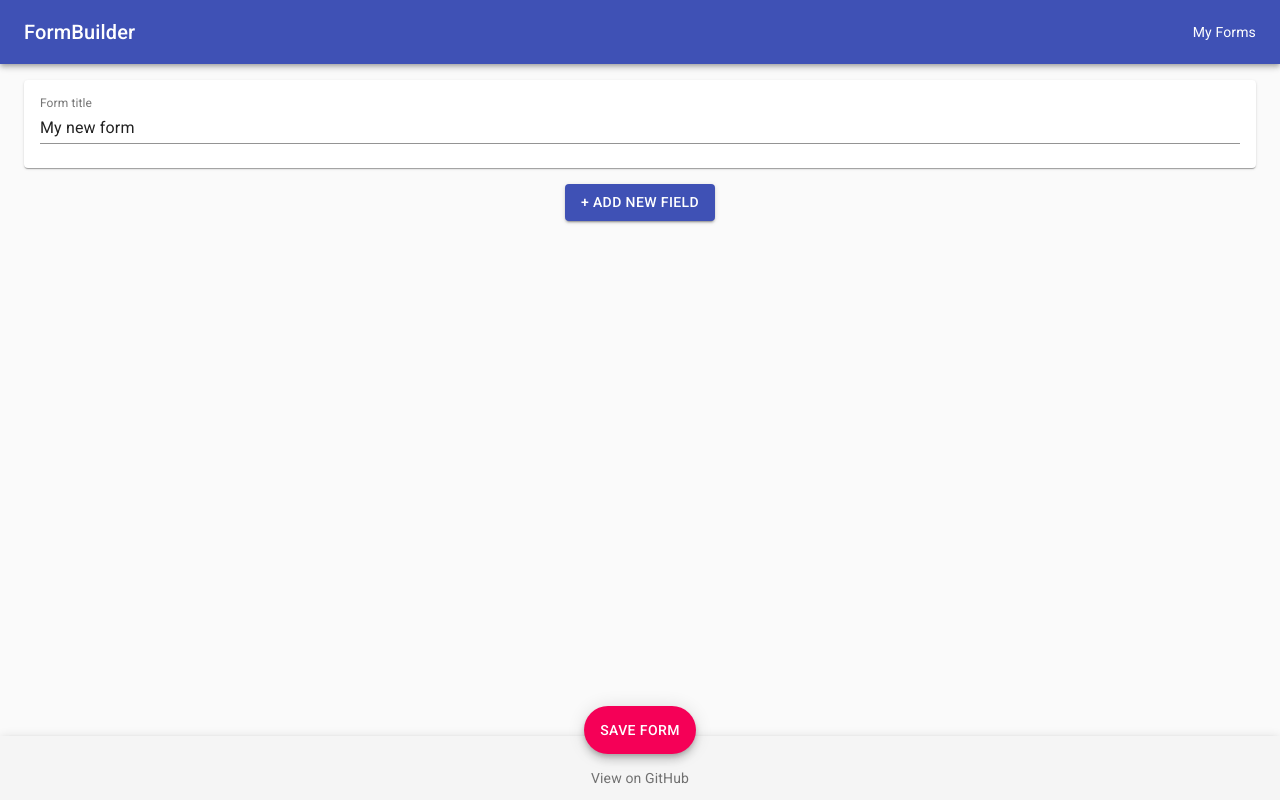
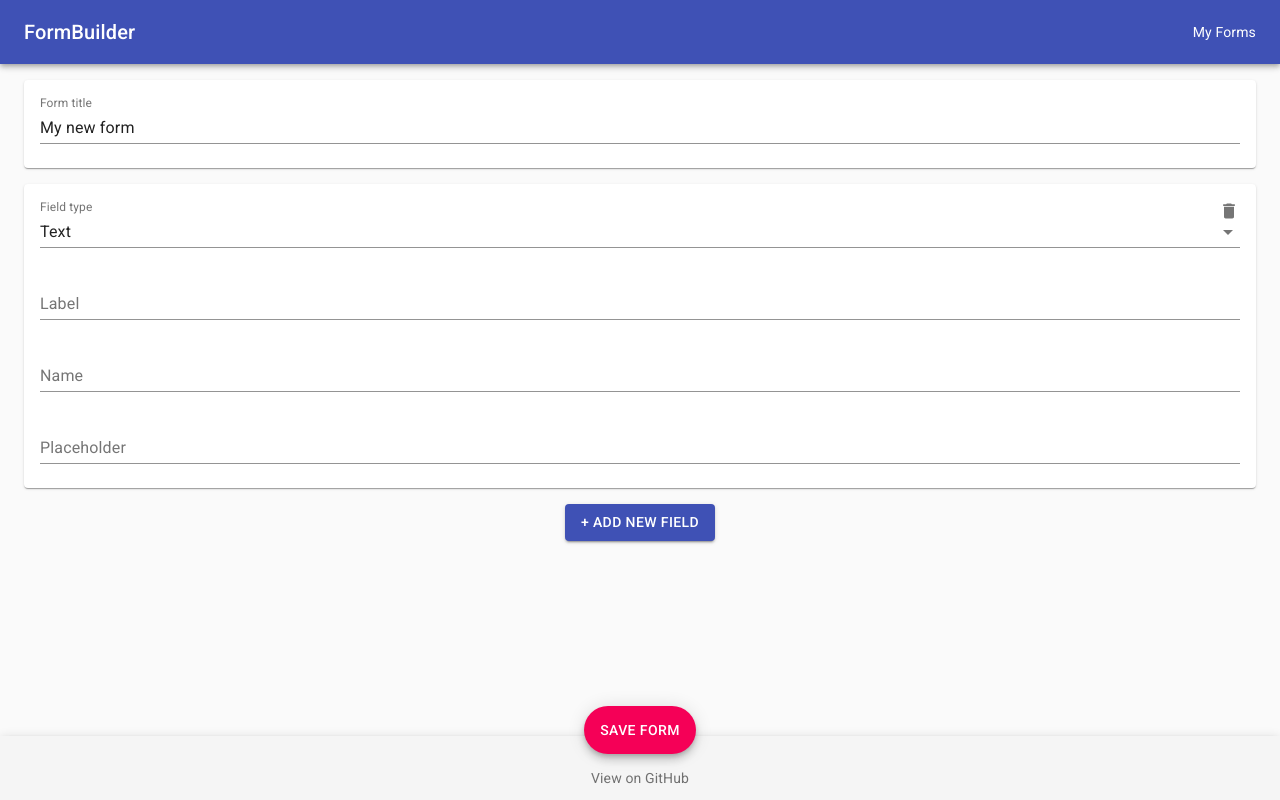
Before and after one commit to cousinzodin/form-builder, a React (Create React App) app: page /constructor in a window 1280 px wide. Both pictures are taken after a click on the button "+ ADD NEW FIELD". Built offline with nearby package versions, Linux system fonts and the light colour scheme.

Commit message:
add form constructor

```diff
--- a/src/components/pages/FormConstructorPage.js
+++ b/src/components/pages/FormConstructorPage.js
@@ -7,6 +7,8 @@ import Layout from '../layout/Layout';
 //import FormItem from '../shared/FormItem';
 import FormConstructorItem from '../shared/FormConstructorItem';
 import FormInput from '../shared/FormInput';
+import ButtonDelete from "../shared/ButtonDelete";
+
 
 
 const StyledPaper = styled(Paper)(theme => ({
@@ -16,6 +18,7 @@ const StyledPaper = styled(Paper)(theme => ({
   marginTop: theme.spacing(2),
   color: theme.palette.text.secondary,
   textAlign: 'left',
+  position: 'relative'
 }));
 
 export default class FormConstructorPage extends React.Component {
@@ -34,29 +37,78 @@ export default class FormConstructorPage extends React.Component {
     }
   }
 
+  save = (e) => {
+    e.preventDefault();
+    const id = this.props.match.params.id;
+    console.log("save", this.state.form, id);
+    // if (id) {
+    //   axios.put(ENDPOINT + "forms/" + id, this.state.form)
+    //     .then(response => {
+    //       console.log(response);
+    //     });
+    // } else {
+    //   axios.post(ENDPOINT + "forms/new", this.state.form)
+    //     .then(response => {
+    //       console.log(response);
+    //     });
+    // }
+  }
+
+  addField = () => {
+    const newField = {
+      type: "text",
+      name: "",
+      label: "",
+      placeholder: "",
+    }
+    const updatedForm = {name: this.state.form.name, fields: [...this.state.form.fields, newField]};
+    this.setState({form: updatedForm});
+  }
+
+  deleteField = name => {
+    const updatedFields = this.state.form.fields.filter(item => item.name !== name);
+     console.log("delete", name, updatedFields);
+    this.setState({form: {name: this.state.form.name, fields: updatedFields}});
+  }
+
+  handleFieldChange = (field, index) => {
+    console.log(field);
+    const updatedFields = [...this.state.form.fields];
+    updatedFields[index] = field;
+    this.setState({form: {name: this.state.form.name, fields: updatedFields}});
+    // console.log(updatedFields);
+  }
+
+  handleNameChange = (e) => {
+    this.setState({form: {name: e.target.value, fields: this.state.form.fields}});
+  }
+
   render() {
     let content = <CircularProgress />;
     if (this.state.form) {
       content =
         <React.Fragment>
           <StyledPaper>
-            <FormInput label="Form title" id="new-form-title-field" placeholder="My new form" value={this.state.form.name} />
+            <FormInput onChange={this.handleNameChange} label="Form title" id="new-form-title-field" placeholder="My new form" value={this.state.form.name} />
           </StyledPaper>
-          {this.state.form.fields.map(field => (
-            <StyledPaper key={field.name}>
-              <FormConstructorItem type={field.type}
+          {this.state.form.fields.map((field, index) => (
+            <StyledPaper key={field.name + index}>
+              <ButtonDelete onClick={() => this.deleteField(field.name)}/>
+              <FormConstructorItem
+                onFieldChange={(field) => this.handleFieldChange(field, index)}
+                type={field.type}
                 name={field.name}
                 label={field.label}
                 placeholder={field.placeholder}
-                options={field.items}
-                defaultOption={field.default} />
+                items={field.items}
+                default={field.default} />
             </StyledPaper>
           ))}
-          <Button variant="contained" color="primary">+ Add new field</Button>
+          <Button onClick={this.addField} variant="contained" color="primary">+ Add new field</Button>
         </React.Fragment>;
     }
     return (
-      <Layout withLink action={<Fab variant="extended" color="secondary" disabled={!this.state.form}> Save Form </Fab>}>
+      <Layout component="form" onSubmit={this.save} withLink action={<Fab variant="extended" color="secondary" type="submit" disabled={!this.state.form}> Save Form </Fab>}>
         {content}
       </Layout>
     );
--- /dev/null
+++ b/src/components/shared/ButtonDelete.js
@@ -0,0 +1,30 @@
+import React from 'react';
+import PropTypes from 'prop-types';
+import {makeStyles} from '@material-ui/core/styles';
+import {IconButton} from '@material-ui/core/';
+import DeleteIcon from '@material-ui/icons/Delete';
+
+const useStyles = makeStyles(theme => ({
+  btn: {
+    position: "absolute",
+    top: '5px',
+    right: '5px',
+    zIndex: 10,
+  },
+}));
+
+
+export default function FormInput(props) {
+  const classes = useStyles();
+  const {onClick} = props;
+
+  return (
+    <IconButton onClick={onClick} aria-label="delete" className={classes.btn}>
+      <DeleteIcon fontSize="small" />
+    </IconButton>
+  )
+}
+
+FormInput.propTypes = {
+  onClick: PropTypes.func,
+};
--- a/src/components/shared/FormConstructorItem.js
+++ b/src/components/shared/FormConstructorItem.js
@@ -1,12 +1,13 @@
 import React from 'react';
 import PropTypes from 'prop-types';
-import {makeStyles} from '@material-ui/core/styles';
+import styled from '../hoc/styled';
 import FormInput from "./FormInput";
+import ButtonDelete from "./ButtonDelete";
 import FormSelect from "./FormSelect";
+import {formatToSnakeCase} from "../../utils";
 import {Button, Paper, Typography} from '@material-ui/core';
 
-const useStyles = makeStyles(theme => ({
-  paper: {
+const StyledPaper = styled(Paper)(theme => ({
   padding: theme.spacing(2),
   paddingTop: 0,
   marginBottom: theme.spacing(1),
@@ -15,41 +16,135 @@ const useStyles = makeStyles(theme => ({
   border: '1px solid',
   borderColor: theme.palette.text.secondary,
   textAlign: 'left',
-  },
-  centered: {
+  position: 'relative'
+}));
+
+const CenteredText = styled(Typography)(theme => ({
   textAlign: 'center',
   paddingTop: theme.spacing(2),
-  }
 }));
 
 
-export default function FormConstructorItem(props) {
-  const classes = useStyles();
-  const {type, name, label, placeholder, options, defaultOption} = props;
-  const types = [{name: 'Text', value: 'text'}, {name: 'Number', value: 'number'}, {name: 'Dropdown', value: 'dropdown'}, {name: 'Checkmark', value: 'checkmark'}];
+export default class FormConstructorItem extends React.Component {
+  constructor(props) {
+    super();
+    this.state = {
+      type: props.type,
+      name: props.name,
+      placeholder: props.placeholder || "",
+      label: props.label,
+      items: props.items || [],
+      defaultOption: props.defaultOption || 0,
+      defaults: [],
+    }
+  }
 
+  types = [{name: 'Text', value: 'text'}, {name: 'Number', value: 'number'}, {name: 'Dropdown', value: 'dropdown'}, {name: 'Checkmark', value: 'checkmark'}];
+
+  componentDidMount() {
+    this.updateDefaults();
+  }
+
+  updateDefaults = () => {
+    const updated = this.state.items.map((o, i) => ({
+      name: o.name,
+      value: i,
+    }));
+    this.setState({defaults: updated});
+  }
+
+  onChange = (e) => {
+    const {name, value} = e.target;
+    const updatedState = {};
+    updatedState[name] = name === "name" ? formatToSnakeCase(value) : value;
+    this.setState(updatedState);
+  }
+
+  onOptionChange = (e, index) => {
+    const {name, value} = e.target;
+    const updatedOptions = [...this.state.items];
+    updatedOptions[index][name] = name === "value" ? formatToSnakeCase(value) : value;
+    this.setState({items: updatedOptions});
+    this.updateDefaults();
+  }
+
+  onDefaultChange = (e) => {
+    const updatedState = {...this.state, defaultOption: e.target.value};
+    this.setState(updatedState);
+    this.save(updatedState);
+  }
+
+  onTypeChange = (e) => {
+    const {value} = e.target;
+    const updatedState = {...this.state, type: value};
+    if (value === "dropdown") {
+      updatedState.items = updatedState.items ? updatedState.items : [];
+    } else {
+      updatedState.items = undefined;
+    }
+    this.setState(updatedState);
+    this.save(updatedState);
+  }
+
+  addOption = () => {
+    this.setState({items: [...this.state.items, {name: "", value: ""}]});
+  }
+
+  deleteOption = value => {
+    const updatedOptions = this.state.items.filter(item => item.value !== value);
+    this.setState({items: updatedOptions});
+  }
+
+
+  save = (state) => {
+    const {type, name, label, placeholder, items, defaultOption} = state;
+    switch (type) {
+      case 'dropdown':
+        this.props.onFieldChange({type, name, label, items, default: defaultOption});
+        break;
+      case 'checkmark':
+        this.props.onFieldChange({type, name, label});
+        break;
+      default:
+        this.props.onFieldChange({type, name, label, placeholder});
+    }
+  }
+
+  onBlur = () => {
+    this.save(this.state);
+  }
+
+  render() {
+    const {type, name, label, placeholder, items, defaultOption} = this.state;
     return (
       <div>
-      <FormSelect label="Field type" id={"type-field"} options={types} defaultOption={type || types[0]} />
-      <FormInput label="Label" id={"label-field"} placeholder="My field" type="text" value={label} />
-      <FormInput label="Name" id={"name-field"} placeholder="my-field" type="text" value={name} />
-      {type === 'text' || type === 'number' ? <FormInput label="Placeholder" id={"placeholder-field"} placeholder="My helper text" type="text" value={placeholder} /> : null}
+        <FormSelect onChange={this.onTypeChange} label="Field type" name={"type"} options={this.types} value={type} defaultOption={defaultOption} />
+        <FormInput onChange={this.onChange} onBlur={this.onBlur} label="Label" name={"label"} placeholder="My field" type="text" value={label} />
+        <FormInput onBlur={this.onBlur} onChange={this.onChange} label="Name" name={"name"} placeholder="my-field" type="text" value={name} />
+        {type === 'text' || type === 'number' ? <FormInput onChange={this.onChange} onBlur={this.onBlur} label="Placeholder" name={"placeholder"} placeholder="My helper text" type="text" value={placeholder} /> : null}
         {type === 'dropdown' ?
           <React.Fragment>
-          <Typography className={classes.centered}>Add or edit options for your dropdown</Typography>
-          {(options && options.length) ? options.map((option, index) => {
+            <CenteredText>Add or edit options for your dropdown</CenteredText>
+            {(items && items.length) ? items.map((option, index) => {
               const i = index + 1;
-            return (<Paper key={option.value} elevation={0} className={classes.paper}><FormInput label={"Option " + i + " name"} id={"option-name-field-" + i} placeholder="Option name" type="text" value={option.name} />
-              <FormInput label={"Option " + i + " value"} id={"option-value-field-" + i} placeholder="option-value" type="text" value={option.value} /></Paper>)
+              return (<StyledPaper key={index} elevation={0}>
+                <ButtonDelete onClick={() => this.deleteOption(option.value)}/>
+                <FormInput onChange={(e) => this.onOptionChange(e, index)} onBlur={this.onBlur} label={"Option " + i + " name"} name="name" id={"option-name-field-" + i} placeholder="Option name" type="text" value={option.name} />
+                <FormInput onChange={(e) => this.onOptionChange(e, index)} onBlur={this.onBlur} label={"Option " + i + " value"} name="value" id={"option-value-field-" + i} placeholder="option-value" type="text" value={option.value} />
+              </StyledPaper>)
             }) : null}
-          <div className={classes.centered}>
-            <Button size="small" variant="contained" color="primary">+ Add option</Button></div>
-          {(options && options.length) ? <FormSelect label="Select default option" id={"default-option-field"} options={options} defaultOption={options[defaultOption].value} /> : null}
+            <CenteredText>
+              <Button onClick={this.addOption} size="small" variant="contained" color="primary">+ Add option</Button>
+            </CenteredText>
+            {(items && items.length > 1) ? <FormSelect onChange={this.onDefaultChange} label="Select default option" value={defaultOption.toString()} id={"default"} options={this.state.defaults} defaultOption={0} /> : null}
           </React.Fragment>
           : null
         }
       </div >
+
+
     )
+  }
 }
 
 FormConstructorItem.propTypes = {
@@ -59,8 +154,9 @@ FormConstructorItem.propTypes = {
   name: PropTypes.string,
   placeholder: PropTypes.string,
   defaultOption: PropTypes.string,
-  options: PropTypes.arrayOf(PropTypes.shape({
+  items: PropTypes.arrayOf(PropTypes.shape({
     name: PropTypes.string,
     value: PropTypes.string
-  }))
+  })),
+  onFieldChange: PropTypes.func
 };
--- a/src/components/shared/FormInput.js
+++ b/src/components/shared/FormInput.js
@@ -4,12 +4,12 @@ import {Input, FormControl, InputLabel} from '@material-ui/core/';
 
 
 export default function FormInput(props) {
-  const {type, id, label, placeholder, value, onChange} = props;
+  const {type, id, name, label, placeholder, value, onChange, onBlur} = props;
 
   return (
     <FormControl fullWidth margin="normal">
       <InputLabel htmlFor={id}>{label}</InputLabel>
-      <Input onChange={onChange} id={id} name={id} aria-describedby={placeholder} placeholder={placeholder} type={type} value={value}/>
+      <Input onChange={onChange} onBlur={onBlur} id={id} name={name} aria-describedby={placeholder} placeholder={placeholder} type={type} value={value}/>
     </FormControl>
   )
 }
@@ -24,5 +24,6 @@ FormInput.propTypes = {
     PropTypes.string,
     PropTypes.number,
   ]),
-  onChange: PropTypes.func
+  onChange: PropTypes.func,
+  onBlur: PropTypes.func
 };
--- a/src/components/shared/FormSelect.js
+++ b/src/components/shared/FormSelect.js
@@ -10,7 +10,7 @@ export default function FormSelect(props) {
       <InputLabel htmlFor={id}>{label}</InputLabel>
       <Select
       onChange={onChange}
-        value={value || defaultOption}
+        value={value || options[defaultOption].value}
         inputProps={{
           name: id,
           id: id,
@@ -26,10 +26,13 @@ FormSelect.propTypes = {
   id: PropTypes.string,
   label: PropTypes.string,
   value: PropTypes.string,
-  defaultOption: PropTypes.string,
+  defaultOption: PropTypes.number,
   options: PropTypes.arrayOf(PropTypes.shape({
     name: PropTypes.string,
-    value: PropTypes.string
+    value: PropTypes.oneOfType([
+      PropTypes.string,
+      PropTypes.number,
+    ]),
   })),
   onChange: PropTypes.func
 };
--- a/src/config.js
+++ b/src/config.js
@@ -1 +1 @@
-export const ENDPOINT = 'http://forms-app.brutgroot.com/shpax/';
+export const ENDPOINT = 'http://forms-app.brutgroot.com/cousinzodin/';
--- /dev/null
+++ b/src/utils/index.js
@@ -0,0 +1,6 @@
+export const formatToSnakeCase = string => {
+  return string.replace(/\W+/g, " ")
+    .split(/ |\B(?=[A-Z])/)
+    .map(word => word.toLowerCase())
+    .join('_');
+};
```
Also changed, not shown: src/components/shared/FormItem.js (+4 -3 lines). Lines whose indentation alone changed are shown as unchanged.
